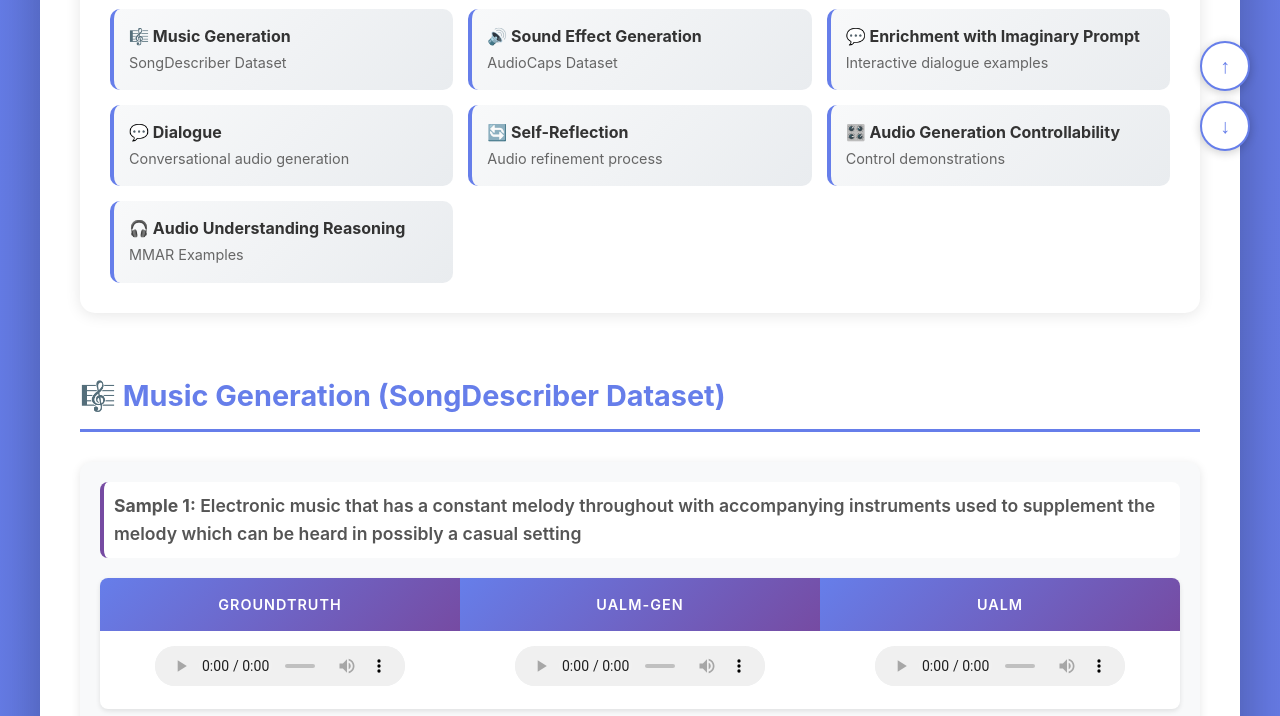
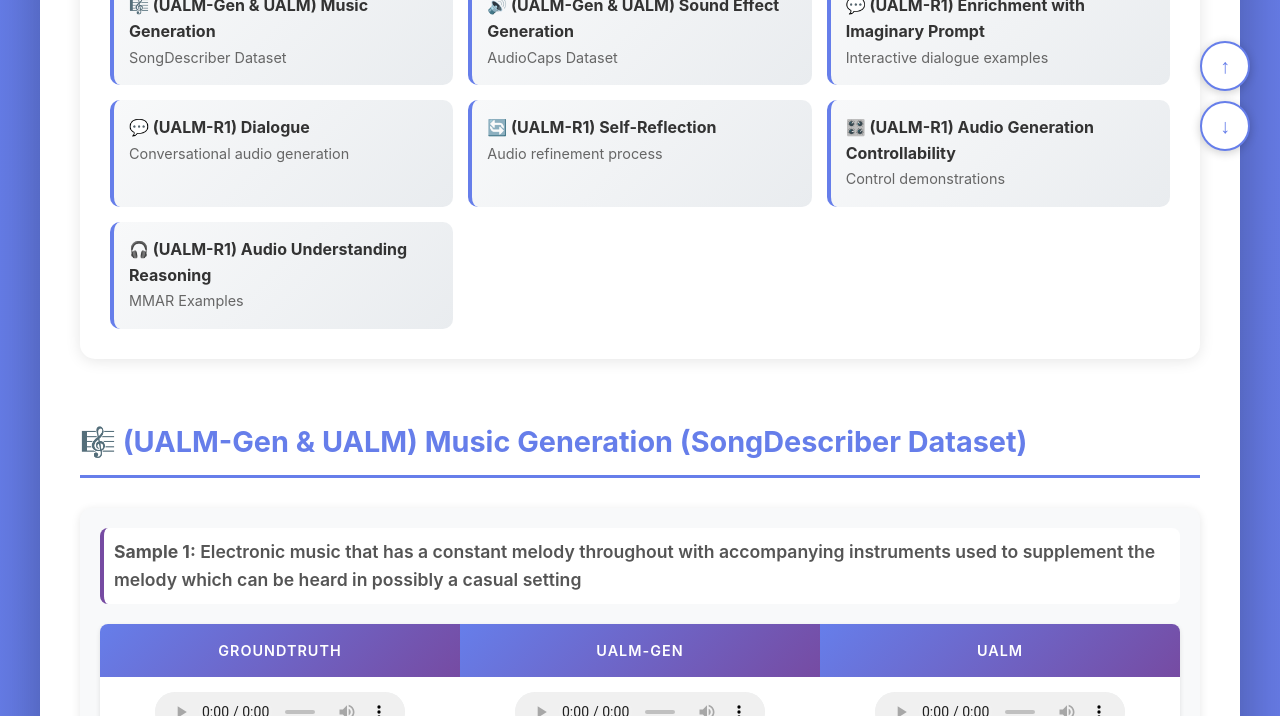
Before and after one commit to jctian98/UALM, a plain HTML site: page index.html in a window 1280 px wide. Shown: the part 304-1020 px from the top of the page. Drawn offline with Linux system fonts and the light colour scheme.

Commit message:
add title and revise table of content

```diff
--- a/index.html
+++ b/index.html
@@ -312,8 +312,8 @@
 
     <div class="container">
         <header>
-            <h1>🎵 UALM Audio Generation Demo</h1>
-            <p class="subtitle">Interactive comparison of state-of-the-art audio generation models with dialogue-based generation</p>
+            <h1>🎵 UALM Demonstration</h1>
+            <!-- <p class="subtitle">Interactive comparison of state-of-the-art audio generation models with dialogue-based generation</p> -->
         </header>
 
         <!-- Table of Contents -->
@@ -321,31 +321,31 @@
             <h2 style="color: #667eea; margin-bottom: 20px; text-align: center;">📚 Table of Contents</h2>
             <div style="display: grid; grid-template-columns: repeat(auto-fit, minmax(300px, 1fr)); gap: 15px;">
                 <a href="#music-generation" style="display: block; padding: 15px; background: linear-gradient(135deg, #f8f9fa 0%, #e9ecef 100%); border-radius: 10px; text-decoration: none; color: #333; transition: all 0.3s ease; border-left: 4px solid #667eea;">
-                    <strong>🎼 Music Generation</strong><br>
+                    <strong>🎼 (UALM-Gen & UALM) Music Generation</strong><br>
                     <span style="font-size: 0.9em; color: #666;">SongDescriber Dataset</span>
                 </a>
                 <a href="#sound-effect-generation" style="display: block; padding: 15px; background: linear-gradient(135deg, #f8f9fa 0%, #e9ecef 100%); border-radius: 10px; text-decoration: none; color: #333; transition: all 0.3s ease; border-left: 4px solid #667eea;">
-                    <strong>🔊 Sound Effect Generation</strong><br>
+                    <strong>🔊 (UALM-Gen & UALM) Sound Effect Generation</strong><br>
                     <span style="font-size: 0.9em; color: #666;">AudioCaps Dataset</span>
                 </a>
                 <a href="#enrichment-imaginary" style="display: block; padding: 15px; background: linear-gradient(135deg, #f8f9fa 0%, #e9ecef 100%); border-radius: 10px; text-decoration: none; color: #333; transition: all 0.3s ease; border-left: 4px solid #667eea;">
-                    <strong>💬 Enrichment with Imaginary Prompt</strong><br>
+                    <strong>💬 (UALM-R1) Enrichment with Imaginary Prompt</strong><br>
                     <span style="font-size: 0.9em; color: #666;">Interactive dialogue examples</span>
                 </a>
                 <a href="#dialogue" style="display: block; padding: 15px; background: linear-gradient(135deg, #f8f9fa 0%, #e9ecef 100%); border-radius: 10px; text-decoration: none; color: #333; transition: all 0.3s ease; border-left: 4px solid #667eea;">
-                    <strong>💬 Dialogue</strong><br>
+                    <strong>💬 (UALM-R1) Dialogue</strong><br>
                     <span style="font-size: 0.9em; color: #666;">Conversational audio generation</span>
                 </a>
                 <a href="#self-reflection" style="display: block; padding: 15px; background: linear-gradient(135deg, #f8f9fa 0%, #e9ecef 100%); border-radius: 10px; text-decoration: none; color: #333; transition: all 0.3s ease; border-left: 4px solid #667eea;">
-                    <strong>🔄 Self-Reflection</strong><br>
+                    <strong>🔄 (UALM-R1) Self-Reflection</strong><br>
                     <span style="font-size: 0.9em; color: #666;">Audio refinement process</span>
                 </a>
                 <a href="#controllability" style="display: block; padding: 15px; background: linear-gradient(135deg, #f8f9fa 0%, #e9ecef 100%); border-radius: 10px; text-decoration: none; color: #333; transition: all 0.3s ease; border-left: 4px solid #667eea;">
-                    <strong>🎛️ Audio Generation Controllability</strong><br>
+                    <strong>🎛️ (UALM-R1) Audio Generation Controllability</strong><br>
                     <span style="font-size: 0.9em; color: #666;">Control demonstrations</span>
                 </a>
                 <a href="#audio-reasoning" style="display: block; padding: 15px; background: linear-gradient(135deg, #f8f9fa 0%, #e9ecef 100%); border-radius: 10px; text-decoration: none; color: #333; transition: all 0.3s ease; border-left: 4px solid #667eea;">
-                    <strong>🎧 Audio Understanding Reasoning</strong><br>
+                    <strong>🎧 (UALM-R1) Audio Understanding Reasoning</strong><br>
                     <span style="font-size: 0.9em; color: #666;">MMAR Examples</span>
                 </a>
             </div>
@@ -361,7 +361,7 @@
         <div class="content">
             <!-- Music Generation Section -->
             <section class="section" id="music-generation">
-                <h2 class="section-title">🎼 Music Generation (SongDescriber Dataset)</h2>
+                <h2 class="section-title">🎼 (UALM-Gen & UALM) Music Generation (SongDescriber Dataset)</h2>
 
                 <!-- SongDescriber 1 -->
                 <div class="sample">
@@ -551,7 +551,7 @@
 
             <!-- Sound Effect Generation Section -->
             <section class="section" id="sound-effect-generation">
-                <h2 class="section-title">🔊 Sound Effect Generation (AudioCaps Dataset)</h2>
+                <h2 class="section-title">🔊 (UALM-Gen & UALM) Sound Effect Generation (AudioCaps Dataset)</h2>
 
                 <!-- AudioCaps 1 -->
                 <div class="sample">
@@ -741,7 +741,7 @@
 
             <!-- Dialogue Generation Section -->
             <section class="section" id="enrichment-imaginary">
-                <h2 class="section-title">💬 Enrichment with Imaginary Prompt</h2>
+                <h2 class="section-title">💬 (UALM-R1) Enrichment with Imaginary Prompt</h2>
 
                 <div class="dialogue-demo">
                     <div class="dialogue-container">
@@ -1240,7 +1240,7 @@
 
             <!-- Dialogue Section -->
             <section class="section" id="dialogue">
-                <h2 class="section-title">💬 Dialogue</h2>
+                <h2 class="section-title">💬 (UALM-R1) Dialogue</h2>
 
                 <div class="dialogue-demo">
                     <div class="dialogue-container">
@@ -1707,7 +1707,7 @@
 
             <!-- Self-Reflection Section -->
             <section class="section" id="self-reflection">
-                <h2 class="section-title">🔄 Self-Reflection</h2>
+                <h2 class="section-title">🔄 (UALM-R1) Self-Reflection</h2>
 
                 <!-- Example 1 -->
                 <div class="dialogue-demo">
@@ -2078,7 +2078,7 @@
 
             <!-- Audio Generation Controllability Section -->
             <section class="section" id="controllability">
-                <h2 class="section-title">🎛️ Audio Generation Controllability</h2>
+                <h2 class="section-title">🎛️ (UALM-R1) Audio Generation Controllability</h2>
 
                 <!-- Group 1: Quantity and Spatial Control -->
                 <div class="sample">
@@ -2177,7 +2177,7 @@
 
             <!-- Audio Understanding Reasoning (MMAR) Section -->
             <section class="section" id="audio-reasoning">
-                <h2 class="section-title">🎧 Audio Understanding Reasoning (MMAR)</h2>
+                <h2 class="section-title">🎧 (UALM-R1) Audio Understanding Reasoning (MMAR)</h2>
 
                 <!-- Example 1 -->
                 <div class="sample">
```
